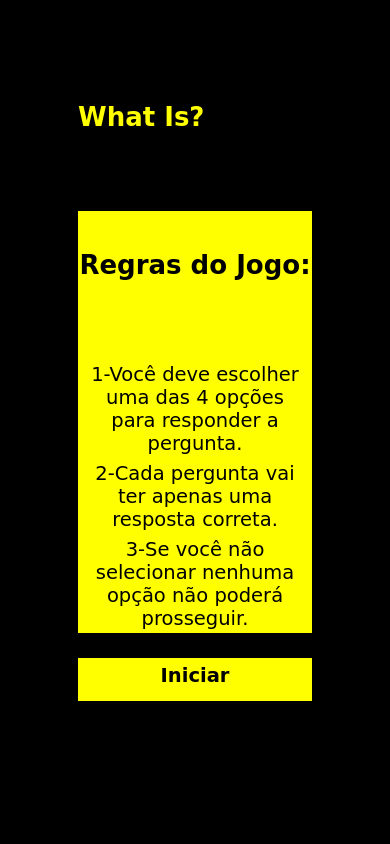
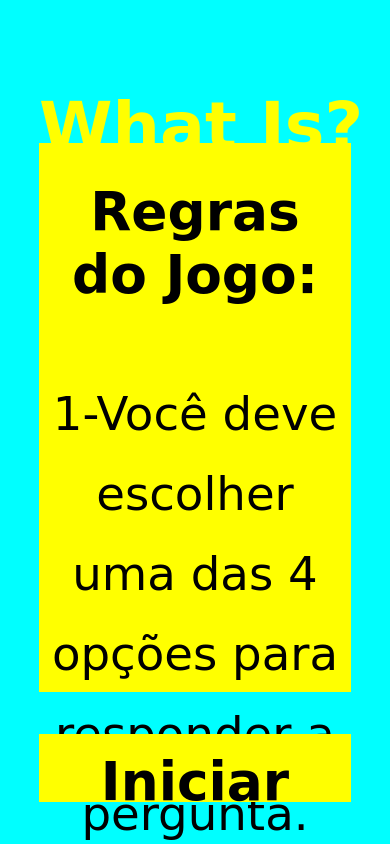
Before and after one commit to Roldezir/What-Is-The-Game, a plain HTML site: page index.html in a window 390 px wide. Shown: the top 844 px of the page. Drawn offline with Linux system fonts and the light colour scheme.

Commit message:
Atualização da responsividade 0.2

```diff
--- a/index.css
+++ b/index.css
@@ -1,19 +1,5 @@
 body{
     background-color: black;
-}
-
-@media screen and (max-width:768px) {
-    body{
-        font-size: small;
-    }
-    .quadro{
-        width:70%
-    }
-}
-@media screen and (max-width:1360px) {
-    body{
-        font-size: small;
-    }
 }
 
 .titulo{
@@ -104,3 +90,80 @@ body{
     background-color: darkgreen;
     color: yellow;
 }
+
+@media screen and (max-width:1360px) {
+
+    .titulo{
+        font-size: 30pt;
+        position: absolute;
+        left: 10%;
+        top: 5%;
+    }
+
+    .pergunta{
+        font-size: 28pt;
+    }
+
+    .quadro{
+        width: 80%;
+        height: 65%;
+        left: 10%;
+        top: 17%;
+    }
+
+    .opcao{
+        font-size: 25pt;
+        top: 10%;
+    }
+
+    .iniciar , .proximo , .tentarNovamente{
+        width: 80%;
+        height: 8%;
+        left: 10%;
+        top: 87%;
+        font-size: 25pt;
+    }
+
+}
+
+@media screen and (max-width:768px) {
+    body{
+        font-size:smaller;
+        background-color: aqua
+    }
+
+    .titulo{
+        font-size: 50pt;
+        position: absolute;
+        left: 10%;
+        top: 5%;
+    }
+
+    .pergunta{
+        font-size: 40pt;
+        margin: 3%;
+    }
+
+    .quadro{
+        width: 80%;
+        height: 65%;
+        left: 10%;
+        top: 17%;
+    }
+
+    .opcao{
+        font-size: 35pt;
+        top: 15%;
+        line-height: 60pt;
+    }
+
+    .iniciar , .proximo , .tentarNovamente{
+        width: 80%;
+        height: 8%;
+        left: 10%;
+        top: 87%;
+        font-size: 40pt;
+
+    }
+
+}
```
